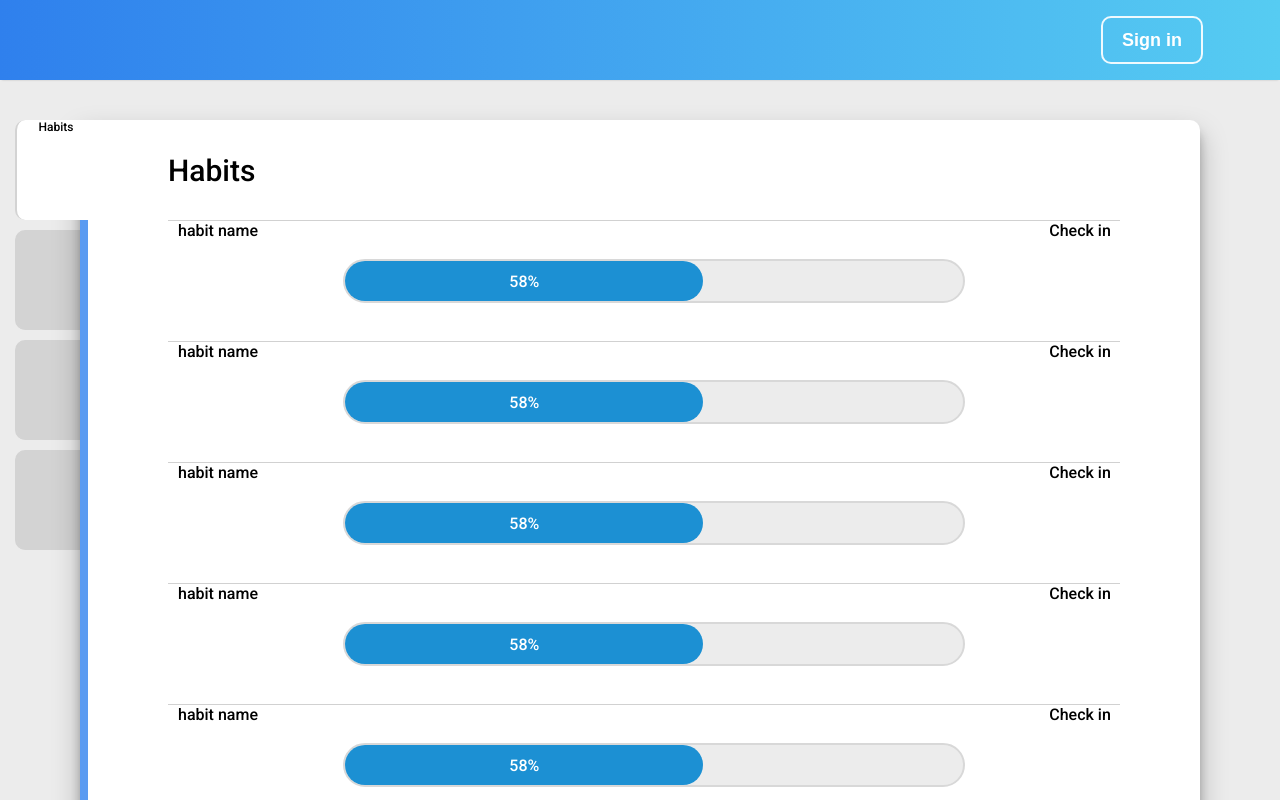
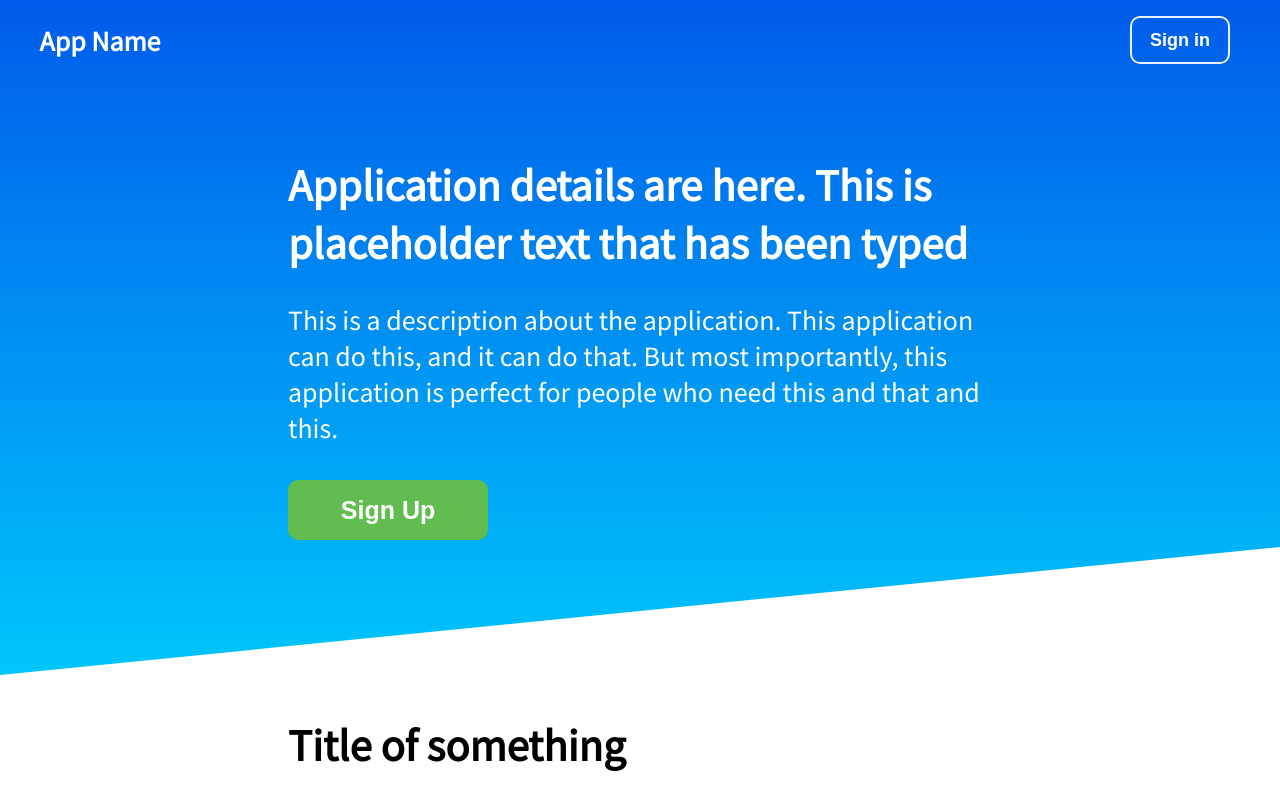
Before and after one commit to aMeizing1125/habit-builder, a React (Create React App) app in the folder client/: page / in a window 1280 px wide. Shown: the top 800 px of the page. Built offline with nearby package versions, Linux system fonts and the light colour scheme.

Commit message:
Added a home page with a sign up button.  No sign up modal yet.

```diff
--- a/client/public/index.html
+++ b/client/public/index.html
@@ -3,6 +3,7 @@
   <head>
     <!-- Google Fonts -->
     <link href="https://fonts.googleapis.com/css?family=Roboto:500&display=swap" rel="stylesheet">
+    <link href="https://fonts.googleapis.com/css?family=Noto+Sans+JP&display=swap" rel="stylesheet">
 
 
     <meta charset="utf-8" />
--- a/client/src/App.js
+++ b/client/src/App.js
@@ -6,18 +6,16 @@ import { BrowserRouter as Router, Route } from "react-router-dom";
 // CSS
 import './App.css';
 
-// Components
-// import Home from './components/pages/Home';
+// Pages
+import Home from './components/pages/Home';
 import Dashboard from 'components/pages/Dashboard';
-import Navbar from 'components/dumb/Navbar';
 
 function App() {
   return (
     <Router>
 
       <div className="app">
-        <Navbar />
-        <Route exact path="/" component={Dashboard} />
+        <Route exact path="/" component={Home} />
         <Route exact path="/dashboard" component={Dashboard} />
       </div>
     </Router>
--- a/client/src/components/dumb/Navbar/Navbar.css
+++ b/client/src/components/dumb/Navbar/Navbar.css
@@ -7,9 +7,9 @@
     width: 100%;
 
     /* Styling */
-    background: #56CCF2;  /* fallback for old browsers */
-    background: -webkit-linear-gradient(to right, #2F80ED, #56CCF2);  /* Chrome 10-25, Safari 5.1-6 */
-    background: linear-gradient(to right, #2F80ED, #56CCF2); /* W3C, IE 10+/ Edge, Firefox 16+, Chrome 26+, Opera 12+, Safari 7+ */
+    background: #56CCF2;
+    background: -webkit-linear-gradient(to right, #2F80ED, #56CCF2);
+    background: linear-gradient(to right, #2F80ED, #56CCF2);
 
     box-shadow: 0 2px 2px -2px rgba(0,0,0,.2);
 
--- a/client/src/components/pages/Dashboard/Dashboard.css
+++ b/client/src/components/pages/Dashboard/Dashboard.css
@@ -1,6 +1,6 @@
 .grid{
     /* Sizing & Positioning */
-    height: auto;
+    min-height: 100%;
 
     /* Styling */
     background-color: #ececec;
--- a/client/src/components/pages/Dashboard/index.js
+++ b/client/src/components/pages/Dashboard/index.js
@@ -2,6 +2,7 @@ import React, { Component } from 'react';
 
 // Importing components
 import ColumnButtons from 'components/dumb/ColumnButtons';
+import Navbar from 'components/dumb/Navbar';
 
 // Importing Dashboard Pages
 import Habit from 'components/pages/Dashboard/DashboardPages/Habit';
@@ -19,6 +20,7 @@ class Dashboard extends Component{
     render(){
         return(
             <div className="grid">
+                <Navbar />
                 <div className="nav-spacer"></div>
                 <div className="left-panel">
                     <ColumnButtons />
--- a/client/src/components/pages/Home/Home.css
+++ b/client/src/components/pages/Home/Home.css
@@ -1,48 +1,125 @@
-.grid{
-    /* Sizing & Positioning */
+.home-page{
     height: 100%;
 
-    /* Styling */
-    background-color: #f4f5f7;
+    /* Setup for child elements */
+    font-family: 'Noto Sans JP', sans-serif;
 
-    /* Setup for child elements */
-    display: grid;
-    grid-template-rows: [navbar] 120px [content] auto [bottom] 80px;
-    grid-template-columns: [left] 80px [middle] auto [right] 80px;
 }
 
-.page{
+.landing-div{
 
     /* Sizing & Positioning */
-    grid-row-start: content;
-    grid-column-start: middle;
+    position: relative;
+    display: flex;
+    /* justify-content: center; */
+    align-items: center;
+    flex-direction: column;
 
-    /* Setup for child elements */
+    height: auto;
+    min-height: 675px;
+
+    /* Styling */
+    color: white;
+    background-image: linear-gradient(to top, #00c6fb 0%, #005bea 100%);
+}
+
+svg {
+    position: absolute;
+    bottom: 0;
+    width: 100%;
+    height: 10vw;
+
+    /* set height to pixels if you want angle to change with screen width */
+}
+
+.landing-nav{
+    width: 100%;
+
+    height: 80px;
+
+    display: grid;
+    grid-template-columns: [left] 200px [middle] auto [right] 200px;
+
+    font-size: 25px;
+    font-weight: bold;
+}
+
+.landing-nav > * {
     display: flex;
     justify-content: center;
-
-    /* Testing */
-    /* border: 2px solid red; */
+    align-items: center;
 }
 
-.left-panel{
-    grid-row-start: content;
-    grid-column-start: left;
+
+
+.sign-up{
+    grid-column-start: right;
 }
 
-.content{
-    /* Sizing & Position */
-    width: 100%;
-    min-width: 200px;
-    height: 100%;
+.landing-content{
+    padding-top: 60px;
+    width: 55%;
+}
 
-    /* Styling */
-    background-color: white;
-    text-align: center;
-    border-radius: 0px 20px 20px 20px;
-    box-shadow: 0 14px 28px rgba(0,0,0,0.25), 0 10px 10px rgba(0,0,0,0.22);
+.landing-content > * {
+    padding: 15px 0px;
+}
 
+.header{
+    font-size: 40px;
+    font-weight: bold;
+}
 
-    /* Testing */
-    /* border: 2px solid blue; */
+.description{
+
+    font-size: 25px;
 }
+
+.button-green{
+    width: 200px;
+    height: 60px;
+
+    color: white;
+    border-radius: 10px;
+    font-size: 25px;
+    font-weight: bold;
+
+    background-color: #61BD4F;
+    border: none;
+
+    margin-top: 20px;
+}
+
+.button-nav{
+    background-color: transparent;
+
+    color: white;
+    border: 2px solid white;
+    font-size: 25px;
+    border-radius: 10px;
+
+    width: 150px;
+    height: 45px;
+}
+
+/* --------------------- */
+/* container */
+
+.container{
+    margin-top: 40px;
+
+    display: flex;
+    justify-content: center;
+}
+
+.container-content > * {
+    margin-bottom: 30px;
+}
+
+.container-content{
+    /* border: 2px solid red; */
+
+    width: 55%;
+
+    text-align: left;
+}
--- a/client/src/components/pages/Home/index.js
+++ b/client/src/components/pages/Home/index.js
@@ -1,10 +1,10 @@
 import React, { Component } from 'react';
-
-// Importing components
-import ColumnButtons from '../../dumb/ColumnButtons';
 
 // Importing Component CSS
 import './Home.css';
+
+// Importing child components
+import Button from 'components/dumb/Button';
 
 class Home extends Component{
     state = {};
@@ -15,13 +15,41 @@ class Home extends Component{
 
     render(){
         return(
-            <div class="grid">
-                <div className="nav-spacer"></div>
-                <div className="left-panel">
-                    <ColumnButtons />
+            <div className="home-page">
+                <div className="landing-div">
+                    <div className="landing-nav">
+                       <div className="home-title">App Name</div>
+                       <div className="sign-up">
+                            <Button css="button transparent" text="Sign in"></Button>
+                       </div>
+                    </div>
+                    <div className="landing-content">
+                        <div className="header">
+                            Application details are here.  This is placeholder text that has been typed
+                        </div>
+                        <div className="description">
+                            This is a description about the application.
+                            This application can do this, and it can do that.  But most importantly,
+                            this application is perfect for people who need this and that and this.
+                        </div>
+                        <button className="sign-up-button button-green">Sign Up</button>
+                    </div>
+
+                    <svg xmlns="http://www.w3.org/2000/svg" viewBox="0 0 100 100" preserveAspectRatio="none">
+                        <polygon fill="white" points="0,100 100,0 100,100"/>
+                    </svg>
+
                 </div>
-                <div className="page">
-                    <div className="content">
+
+                <div className="container">
+                    <div className="container-content">
+                        <div className="header">Title of something</div>
+                        <div className="description">
+                            This is a description about the application. This application can do this, and it can do that. But most importantly, this application is perfect for people who need this and that and this.
+                        </div>
+                        <div className="description">
+                            This is a description about the application. This application can do this, and it can do that. But most importantly, this application is perfect for people who need this and that and this.
+                        </div>
                     </div>
                 </div>
             </div>
```
